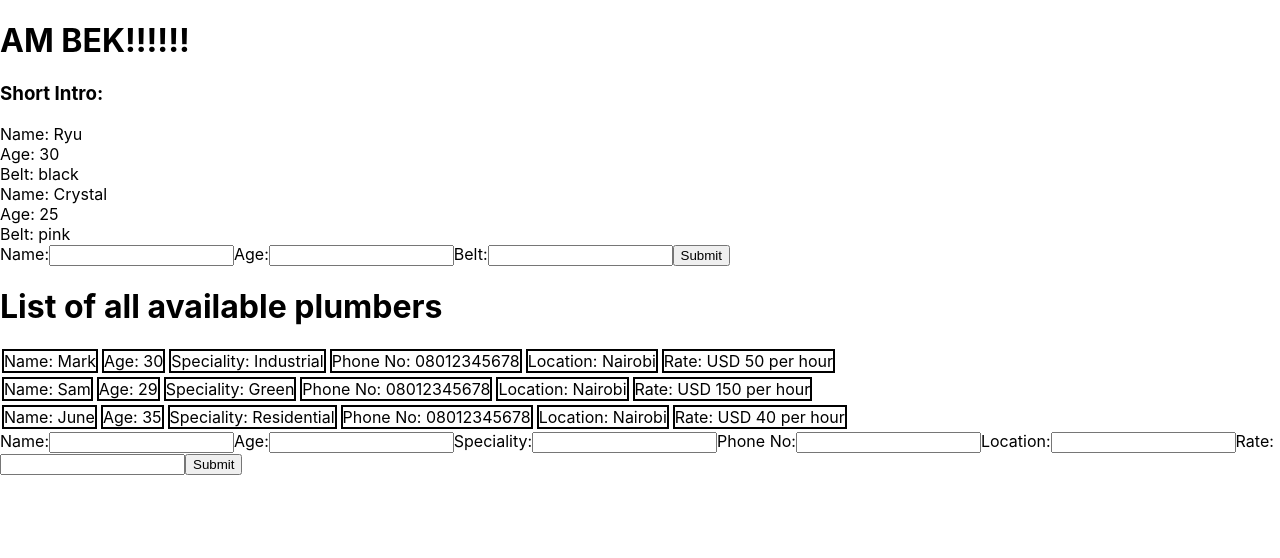
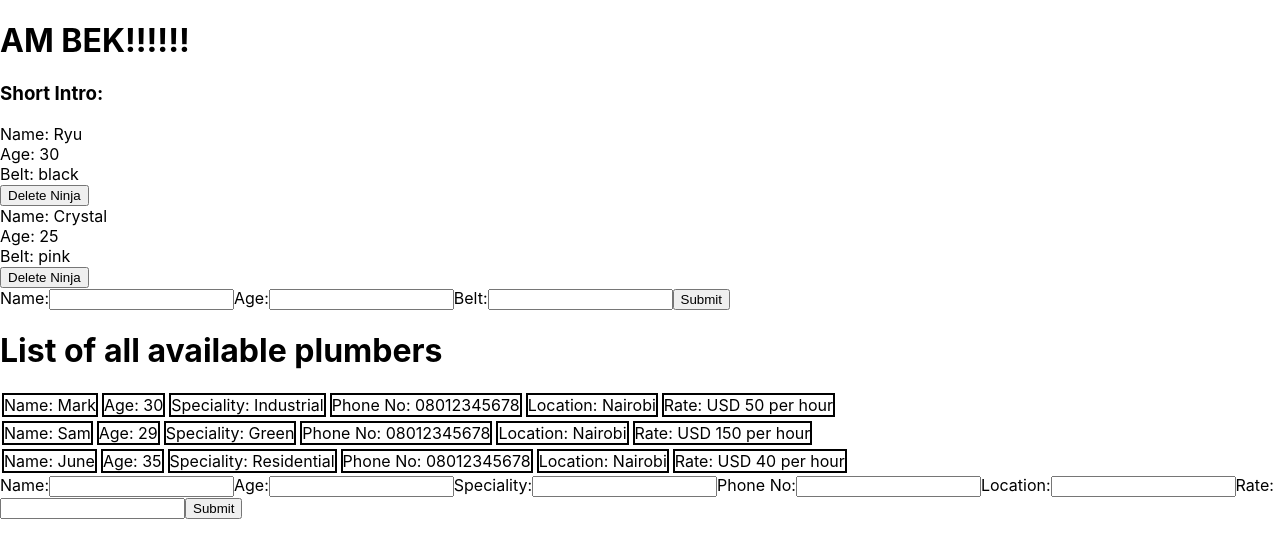
Before and after one commit to sammuthaiga/react-gang-c-along, a React (Create React App) app: page / in a window 1280 px wide. Shown: the top 558 px of the page. Built offline with nearby package versions, Linux system fonts and the light colour scheme.

Commit message:
Refactor Ninja component to include a 'Delete Ninja' button for ninjas older than 20. Implement deleteNinja functionality to remove the selected ninja by ID from the state.

```diff
--- a/src/Ninja.js
+++ b/src/Ninja.js
@@ -1,6 +1,6 @@
 import React from "react";
 
-const Ninja = ({ninjas}) => {
+const Ninja = ({ninjas, deleteNinja}) => {
 
     console.log({ninjas});
     // const ninjaList = ninjas.map(ninja => {
@@ -25,6 +25,7 @@
           <div>Name: {ninja.name}</div>
           <div>Age: {ninja.age}</div>
           <div>Belt: {ninja.belt}</div>
+          <button onClick={() => {deleteNinja(ninja.id)}}>Delete Ninja</button>
         </div>
       ) : null;
 
```
